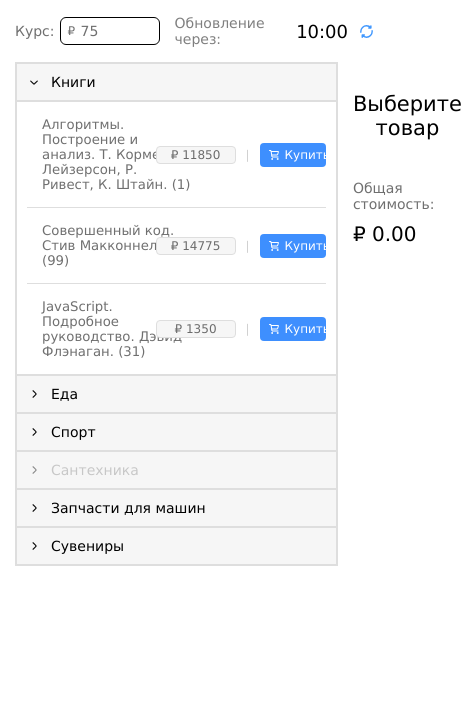
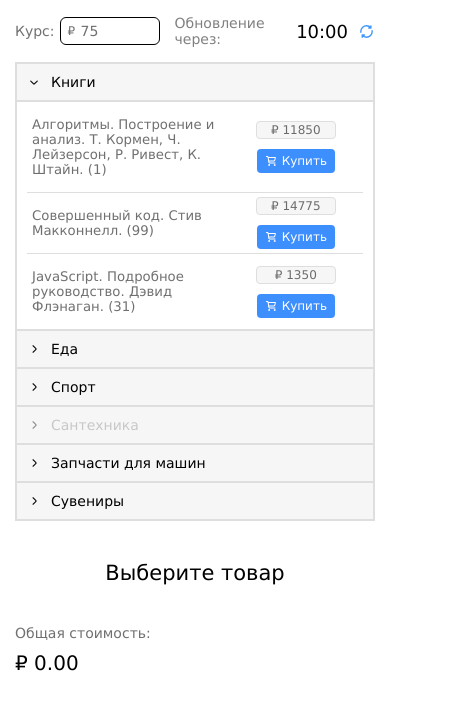
Before and after one commit to MyNameIsDmitriy/test-store, a Vue app: page / in a window 390 px wide. Shown: the top 710 px of the page, 462 px wide, since content can reach past the window. Built offline with nearby package versions, Linux system fonts and the light colour scheme.

Commit message:
feat: adaptive

```diff
--- a/src/App.vue
+++ b/src/App.vue
@@ -85,4 +85,11 @@ export default {
   display: flex;
   gap: 15px;
 }
+
+@media (max-width: 768px) {
+  .app__body {
+    flex-direction: column;
+    gap: 10px;
+  }
+}
 </style>
--- a/src/components/ShopDropdowns.vue
+++ b/src/components/ShopDropdowns.vue
@@ -204,6 +204,7 @@ export default {
 }
 
 .dropdown-list__item-menu-child-valid-buttons-purchace {
+  min-width: 76px;
   display: flex;
   align-items: center;
   gap: 5px;
@@ -217,4 +218,22 @@ export default {
 .dropdown-list__item-menu-child-valid-buttons-purchace-icon {
   width: 12px;
 }
+
+@media (max-width: 992px) {
+  .dropdown-list__item-menu-child-valid-header {
+    padding: 15px 5px;
+  }
+
+  .dropdown-list__item-menu-child-valid-buttons-breakline {
+    display: none;
+  }
+}
+
+@media (max-width: 576px) {
+  .dropdown-list__item-menu-child-valid-buttons {
+    flex-direction: column;
+    justify-content: center;
+    align-items: center;
+  }
+}
 </style>
--- a/src/components/ShoppingCart.vue
+++ b/src/components/ShoppingCart.vue
@@ -123,17 +123,6 @@ export default {
   text-align: center;
 }
 
-/* .container__cart-list__item-additional-price {
-  min-width: 80px;
-  padding: 1px 3px;
-  font-size: 12px;
-  font-weight: 500;
-  text-align: center;
-  background-color: #f6f6f6;
-  border: 1px solid #dedede;
-  border-radius: 4px;
-} */
-
 .container__cart-list__item-additional-delete-icon {
   width: 28px;
   padding: 5px;
@@ -160,4 +149,37 @@ export default {
 .container__total > p > span{
   font-size: 14px;
 }
+
+@media (max-width: 1440px) {
+  .container__cart-list__item-main {
+    max-width: 50%;
+  }
+}
+
+@media (max-width: 992px) {
+  .container__cart-list__item-additional > span {
+    display: none;
+  }
+
+  .container__cart-list__item-additional-input {
+    width: 35px;
+    padding: 1px;
+  }
+}
+
+@media (max-width: 576px) {
+
+}
+
+@media (max-width: 576px) {
+  .container__cart-list__item-main {
+    align-items: start;
+    flex-direction: column;
+    gap: 5px;
+  }
+
+  .container__cart-list__item-additional > span {
+    display: block;
+  }
+}
 </style>
```
